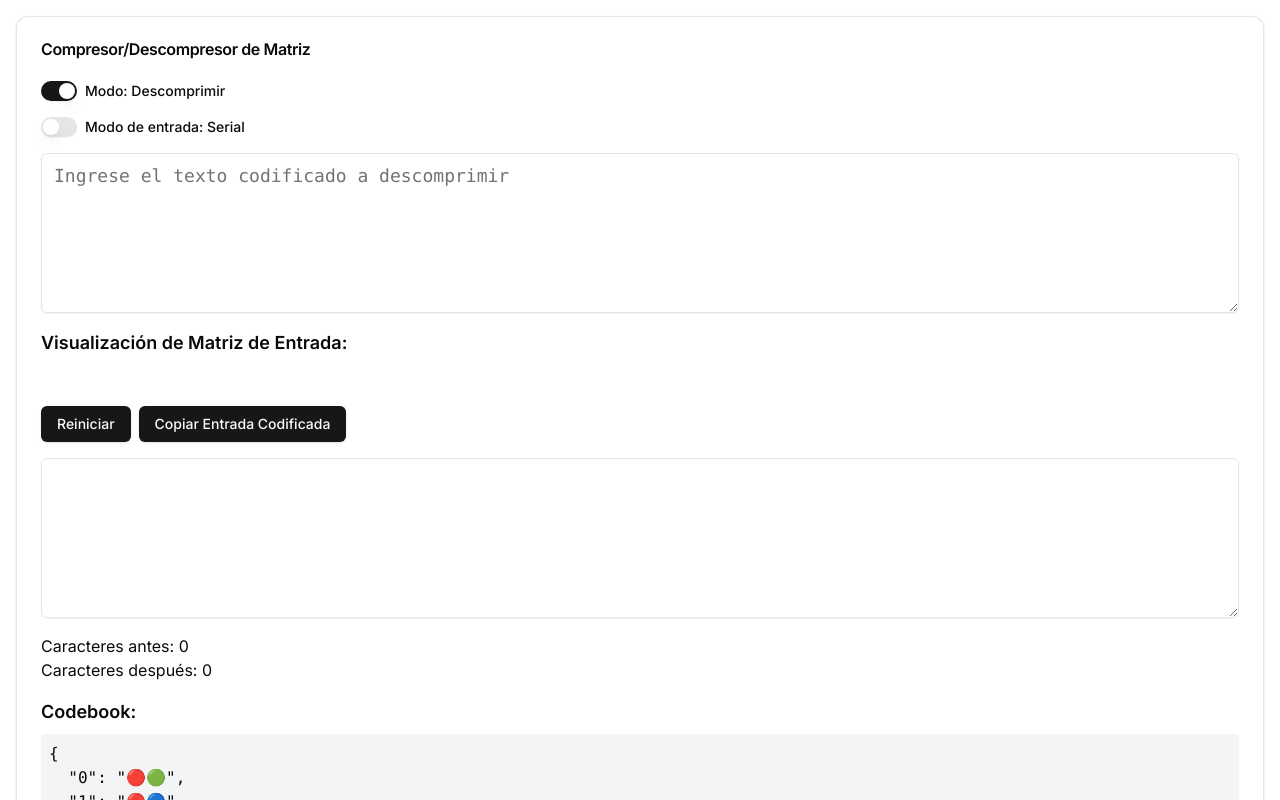
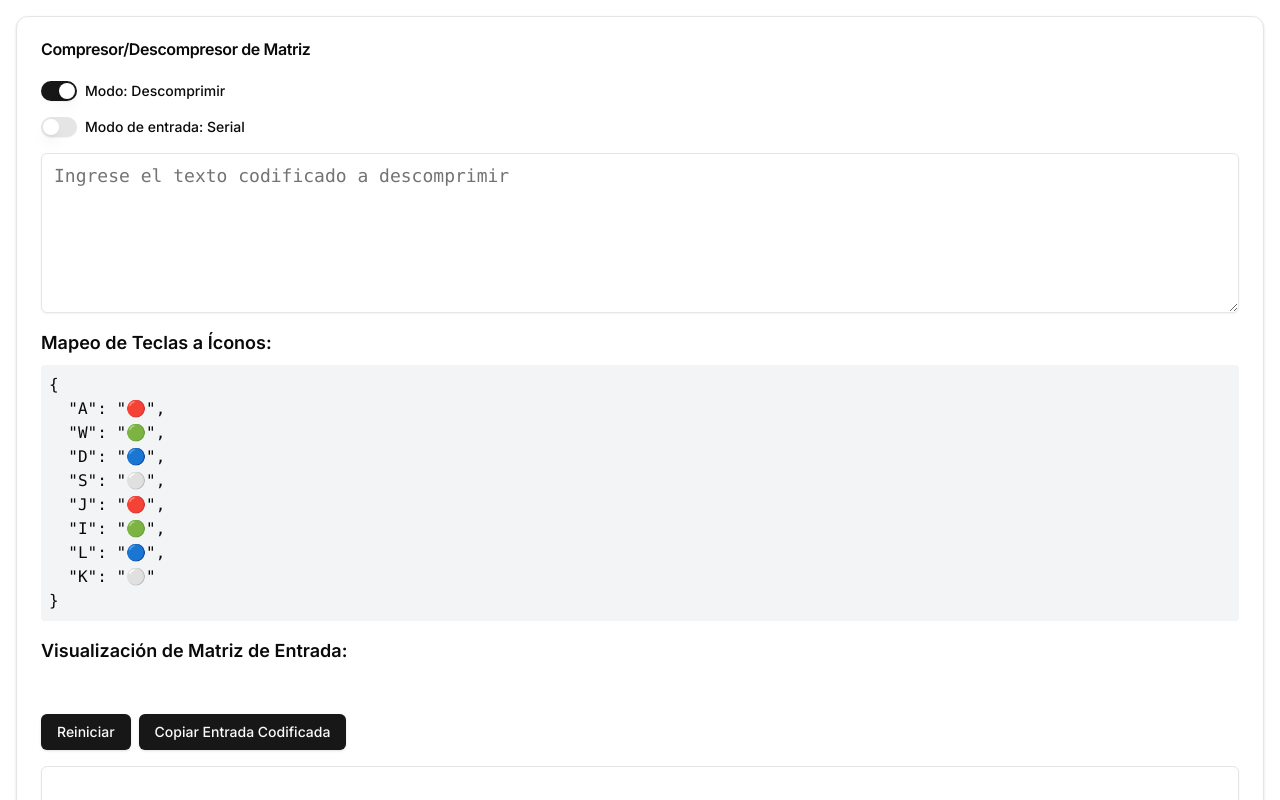
Before and after one commit to jagoqui/matrix-compress-app, a Next.js app: page / in a window 1280 px wide. Both pictures are taken after a click on the switch 59 px from the left and 91 px from the top of the page. Shown: the top 800 px of the page. Built offline with nearby package versions, Linux system fonts and the light colour scheme.

Commit message:
feat: add keys colors mappings to view.

```diff
--- a/src/components/CompressApp.tsx
+++ b/src/components/CompressApp.tsx
@@ -13,7 +13,7 @@ import {
 } from "@/components/ui/dialog"
 import { MatrixCanvas } from './MatrixCanvas';
 import { useCompressor } from '../hooks/useCompressor';
-import { CODEBOOK } from '../constants/constants';
+import { CODEBOOK, KEY_TO_ICON } from '../constants/constants';
 
 export const CompressApp: React.FC = () => {
   const {
@@ -38,6 +38,15 @@ export const CompressApp: React.FC = () => {
     navigator.clipboard.writeText(mode === 'compress' ? output : input).then(() => {
       setShowCopyModal(true);
     });
+  };
+
+  // Función para transformar el objeto KEY_TO_ICON en formato JSON con claves en mayúsculas
+  const formatKeyToIcon = (keyToIcon: { [key: string]: string }) => {
+    const formattedEntries = Object.entries(keyToIcon).map(([key, value]) => [
+      key.toUpperCase(),
+      value
+    ]);
+    return Object.fromEntries(formattedEntries);
   };
 
   return (
@@ -95,6 +104,16 @@ export const CompressApp: React.FC = () => {
               className="mb-4 font-mono text-lg h-40"
             />
           )}
+          {
+            mode === 'decompress'  && (
+              <div className="mb-4">
+                <h3 className="text-lg font-semibold mb-2">Mapeo de Teclas a Íconos:</h3>
+                <pre className="bg-gray-100 p-2 rounded">
+                  {JSON.stringify(formatKeyToIcon(KEY_TO_ICON), null, 2)}
+                </pre>
+              </div>
+            )
+          }
           <div className="mb-4">
             <h3 className="text-lg font-semibold mb-2">Visualización de Matriz de Entrada:</h3>
             <MatrixCanvas input={mode === 'compress' ? input : output} />
--- a/src/constants/constants.ts
+++ b/src/constants/constants.ts
@@ -21,3 +21,15 @@ export const CODEBOOK: { [p: string]: string } = {
 export const REVERSE_CODEBOOK = Object.fromEntries(
   Object.entries(CODEBOOK).map(([key, value]) => [value, key])
 );
+
+// Mapeo de teclas a íconos
+export const KEY_TO_ICON: { [key: string]: string } = {
+  'a': '🔴',
+  'w': '🟢',
+  'd': '🔵',
+  's': '⚪',
+  'j': '🔴',
+  'i': '🟢',
+  'l': '🔵',
+  'k': '⚪'
+};
--- a/src/utils/useCompressorHandlers.ts
+++ b/src/utils/useCompressorHandlers.ts
@@ -1,10 +1,17 @@
+import { KEY_TO_ICON } from '@/constants/constants';
 import { KeyboardEvent } from 'react';
-import { CODEBOOK, REVERSE_CODEBOOK } from '../constants/constants';
 
 type Mode = 'compress' | 'decompress';
 type InputMode = 'serial' | 'parallel';
 
-export const handleInputChange = (mode: Mode, inputMode: InputMode, value: string, index?: number, setInput: React.Dispatch<React.SetStateAction<string>>, setParallelInput: React.Dispatch<React.SetStateAction<string[]>>) => {
+export const handleInputChange = (
+  mode: Mode,
+  inputMode: InputMode,
+  value: string,
+  setInput: React.Dispatch<React.SetStateAction<string>>,
+  setParallelInput: React.Dispatch<React.SetStateAction<string[]>>,
+  index?: number
+) => {
   if (mode === 'compress') {
     const sanitizedValue = value.replace(/[^0-9A-Fa-f\n]/g, '').toUpperCase();
     setInput(sanitizedValue);
@@ -22,21 +29,18 @@ export const handleInputChange = (mode: Mode, inputMode: InputMode, value: strin
   }
 };
 
-export const handleKeyPress = (mode: Mode, inputMode: InputMode, e: KeyboardEvent<HTMLTextAreaElement>, setInput: React.Dispatch<React.SetStateAction<string>>, setParallelInput: React.Dispatch<React.SetStateAction<string[]>>) => {
+export const handleKeyPress = (
+  mode: Mode,
+  inputMode: InputMode,
+  e: KeyboardEvent<HTMLTextAreaElement>,
+  setInput: React.Dispatch<React.SetStateAction<string>>,
+  setParallelInput: React.Dispatch<React.SetStateAction<string[]>>
+) => {
   if (mode === 'decompress') {
     const key = e.key.toLowerCase();
-    let icon = '';
-    switch (key) {
-      case 'a': icon = '🔴'; break;
-      case 'w': icon = '🟢'; break;
-      case 'd': icon = '🔵'; break;
-      case 's': icon = '⚪'; break;
-      case 'j': icon = '🔴'; break;
-      case 'i': icon = '🟢'; break;
-      case 'l': icon = '🔵'; break;
-      case 'k': icon = '⚪'; break;
-      default: return;
-    }
+    const icon = KEY_TO_ICON[key] || '';
+
+    if (icon) {
       e.preventDefault();
 
       if (inputMode === 'serial') {
@@ -53,4 +57,5 @@ export const handleKeyPress = (mode: Mode, inputMode: InputMode, e: KeyboardEven
         });
       }
     }
+  }
 };
```
Lines whose indentation alone changed are shown as unchanged.
